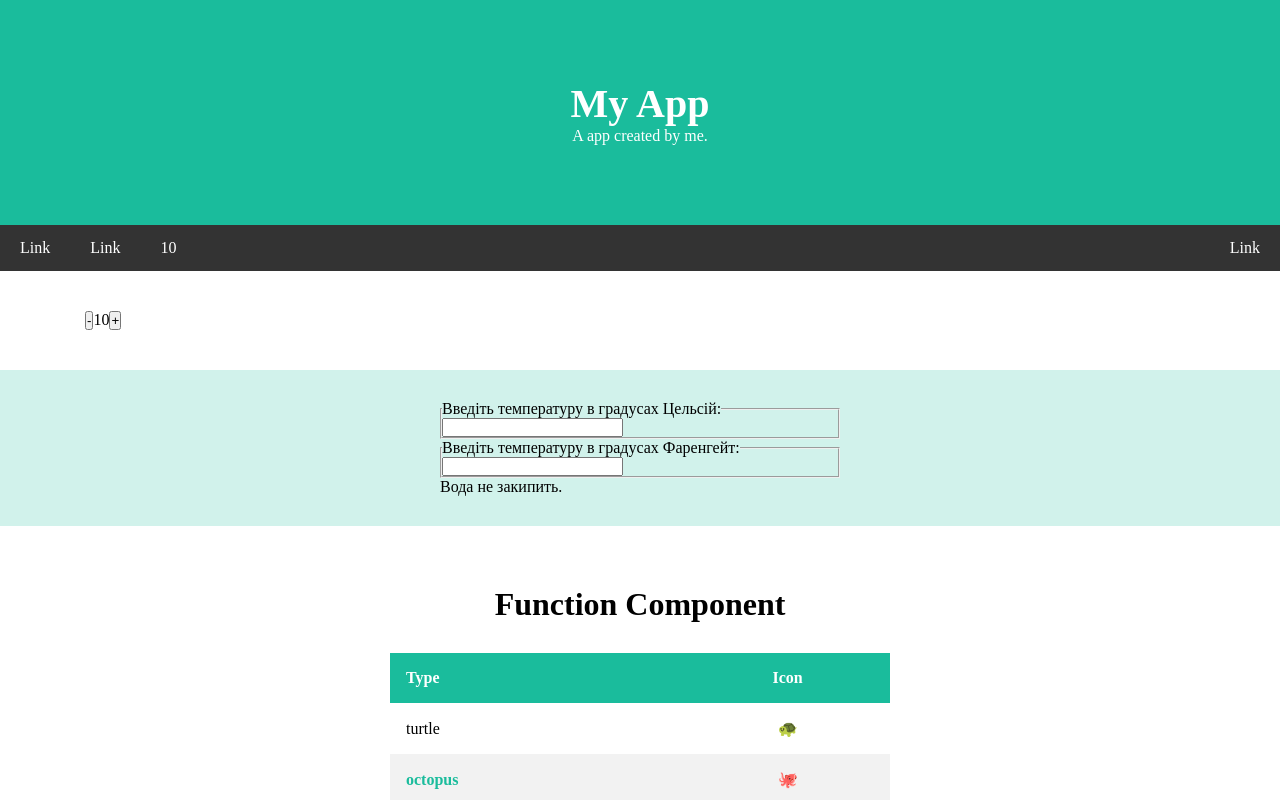
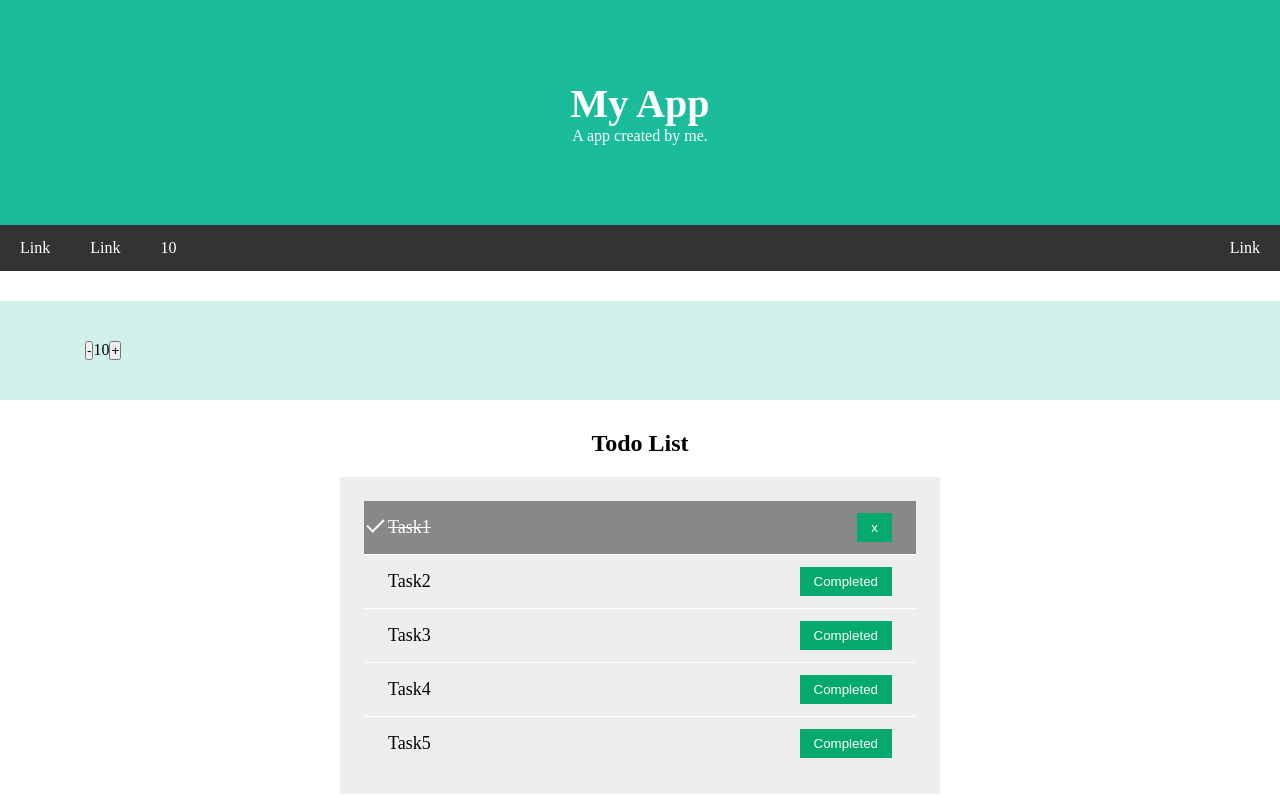
Before and after one commit to NataliaPylypenko/FrontEndPro_React, a React (Create React App) app: page / in a window 1280 px wide. Shown: the top 800 px of the page. Built offline with nearby package versions, Linux system fonts and the light colour scheme; the HTML template or start-up script is replaced by a standard one.

Commit message:
todo list component

```diff
--- a/src/App.js
+++ b/src/App.js
@@ -1,7 +1,7 @@
 import Header from "./layouts/Header";
 import Footer from "./layouts/Footer";
 import Navbar from "./layouts/Navbar";
-import {FunctionTable, ClassTable, Counter, Temperature} from "./components";
+import {FunctionTable, ClassTable, Counter, Temperature, TodoList} from "./components";
 import React, {Component} from "react";
 
 const animals = [
@@ -13,8 +13,49 @@ const animals = [
 ];
 
 class App extends Component {
+
+    // componentDidMount() {
+    //     setTimeout(() => {
+    //         this.setState({
+    //             showTodoList: false,
+    //         })
+    //     }, 3000)
+    //
+    //     // clearInterval()
+    //     // clearTimeout()
+    //     // removeEventListener()
+    // }
+
     state = {
-        counter: 10
+        counter: 10,
+        list: [
+            {
+                id: 1,
+                title: 'Task1',
+                completed: true
+            },
+            {
+                id: 2,
+                title: 'Task2',
+                completed: false
+            },
+            {
+                id: 3,
+                title: 'Task3',
+                completed: false
+            },
+            {
+                id: 4,
+                title: 'Task4',
+                completed: false
+            },
+            {
+                id: 5,
+                title: 'Task5',
+                completed: false
+            }
+        ],
+        showTodoList: true,
     };
 
     onClickPlus() {
@@ -37,13 +78,19 @@ class App extends Component {
                     <Navbar counter={this.state.counter} />
                 </div>
 
-                <div className="section">
+                <div className="section chromatic">
                     <div className="container">
                         <Counter
                             counter={this.state.counter}
                             onClickPlusCounter={this.onClickPlus.bind(this)}
                             onClickMinusCounter={this.onClickMinus.bind(this)}
                         />
+                    </div>
+                </div>
+
+                <div className="section">
+                    <div className="container">
+                        {this.state.showTodoList && <TodoList list={this.state.list} />}
                     </div>
                 </div>
 
--- a/src/components/index.jsx
+++ b/src/components/index.jsx
@@ -2,3 +2,4 @@ export * from './counter/Counter';
 export * from './table/ClassTable';
 export * from './table/FunctionTable';
 export * from './temperature/Temperature';
+export * from './todo/TodoList';
--- /dev/null
+++ b/src/components/todo/Todo.module.scss
@@ -0,0 +1,62 @@
+/* Style the list items */
+.items {
+  position: relative;
+  padding: 24px;
+  background: #eee;
+  font-size: 18px;
+  max-width: 600px;
+  margin: 0 auto;
+}
+
+.item {
+  cursor: pointer;
+  position: relative;
+  display: flex;
+  justify-content: space-between;
+  align-items: center;
+  padding: 12px 24px;
+  background: #eee;
+  font-size: 18px;
+  transition: 0.2s;
+  user-select: none;
+  list-style-type: none;
+  border-bottom: 1px solid #fff;
+
+  &:last-child {
+    border-bottom: none;
+  }
+
+  &:hover {
+    background: #ddd;
+  }
+}
+
+.completed {
+  background: #888;
+  color: #fff;
+
+  &::before {
+    content: '';
+    position: absolute;
+    border-color: #fff;
+    border-style: solid;
+    border-width: 0 2px 2px 0;
+    top: 14px;
+    left: 7px;
+    transform: rotate(45deg);
+    height: 15px;
+    width: 7px;
+  }
+
+  p {
+    text-decoration: line-through;
+  }
+}
+
+.btn {
+  border: none; /* Remove borders */
+  color: white; /* Add a text color */
+  padding: 7px 14px; /* Add some padding */
+  cursor: pointer; /* Add a pointer cursor on mouse-over */
+  background-color: #04AA6D;
+}
--- /dev/null
+++ b/src/components/todo/TodoItem.jsx
@@ -0,0 +1,36 @@
+import React, {Component} from 'react';
+import classes from './Todo.module.scss'
+
+class TodoItem extends Component {
+    // componentDidMount() {
+    //     console.log('TodoItem componentDidMount');
+    // }
+    //
+    // componentDidUpdate() {
+    //     console.log('TodoItem componentDidUpdate');
+    // }
+    //
+    // componentWillUnmount() {
+    //     console.log('TodoItem componentDidUpdate');
+    // }
+
+    render() {
+        let {
+            item: {title, completed},
+            handleCompleteTask,
+            handleCloseTask
+        } = this.props;
+
+        return (
+            <li className={completed ? classes.item + ' ' + classes.completed : classes.item}>
+                <p>{title}</p>
+                {completed
+                    ? <button className={classes.btn} onClick={handleCloseTask}>x</button>
+                    : <button className={classes.btn} onClick={handleCompleteTask}>Completed</button>
+                }
+            </li>
+        );
+    }
+}
+
+export default TodoItem;
--- /dev/null
+++ b/src/components/todo/TodoList.jsx
@@ -0,0 +1,60 @@
+import React, {Component} from 'react';
+import TodoItem from "./TodoItem";
+import classes from './Todo.module.scss'
+
+export class TodoList extends Component {
+    // componentDidMount() {
+    //     console.log('TodoList componentDidMount');
+    // }
+    //
+    // componentDidUpdate() {
+    //     console.log('TodoList componentDidUpdate');
+    // }
+    //
+    // componentWillUnmount() {
+    //     console.log('TodoList componentWillUnmount');
+    // }
+
+    state = Object.assign({}, this.props);
+
+    handleCompleteTask(index) {
+        console.log('handleCompleteTask', index);
+
+        this.setState({
+            list: this.state.list.map((item, i) => {
+                if (i === index) item.completed = true;
+                return item;
+            })
+        })
+    }
+
+    handleCloseTask(index) {
+        console.log('handleCloseTask', index);
+
+        this.setState({
+            list: this.state.list.filter((item, i) => i !== index)
+        })
+    }
+
+    render() {
+        return (
+            this.state.list.length ? (
+                <>
+                    <h2 style={{textAlign:'center',marginBottom:'20px'}}>Todo List</h2>
+                    <ul className={classes.items}>
+                        {this.state.list.map((item, index) => (
+                            <TodoItem
+                                key={item.id}
+                                item={item}
+                                handleCompleteTask={this.handleCompleteTask.bind(this, index)}
+                                handleCloseTask={this.handleCloseTask.bind(this, index)}
+                            />
+                        ))}
+                    </ul>
+                </>
+            ) : ('')
+        );
+    }
+}
+
+export default TodoList;
```
